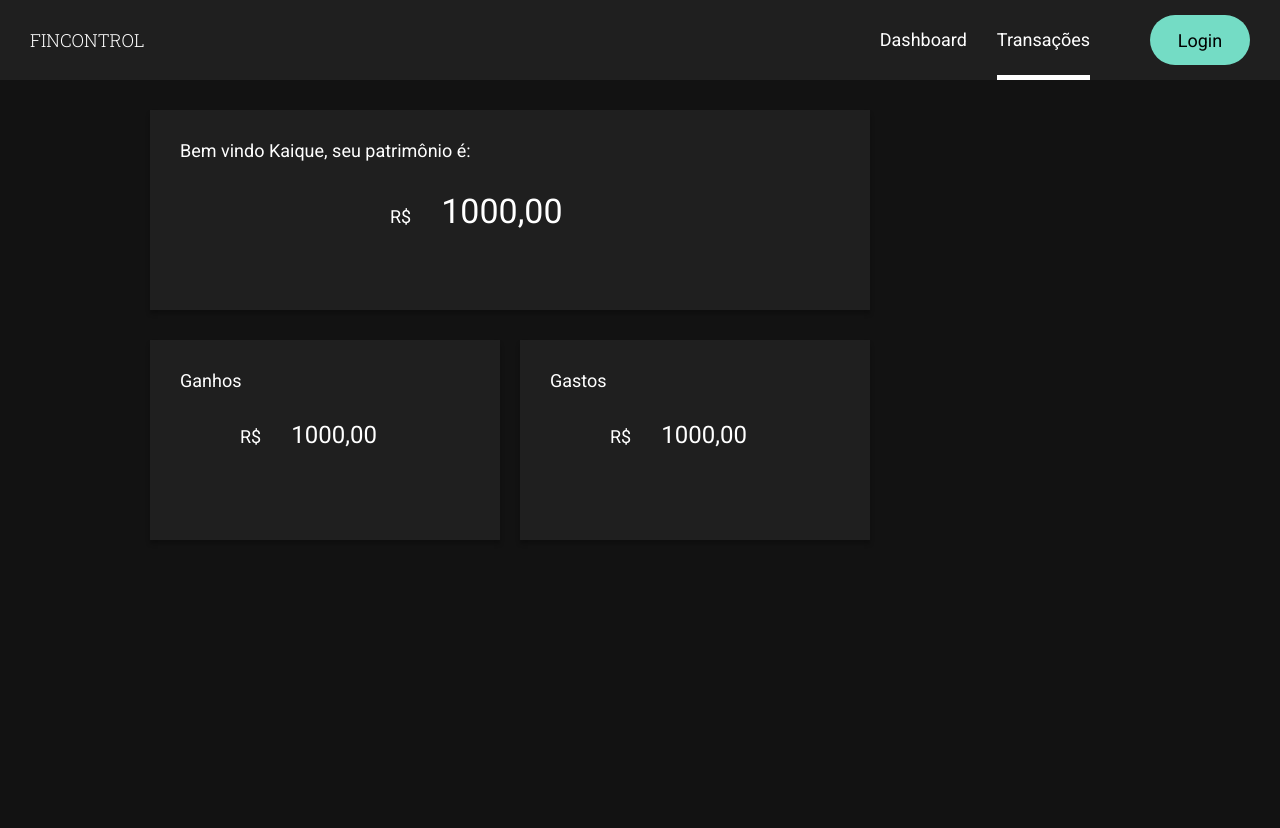
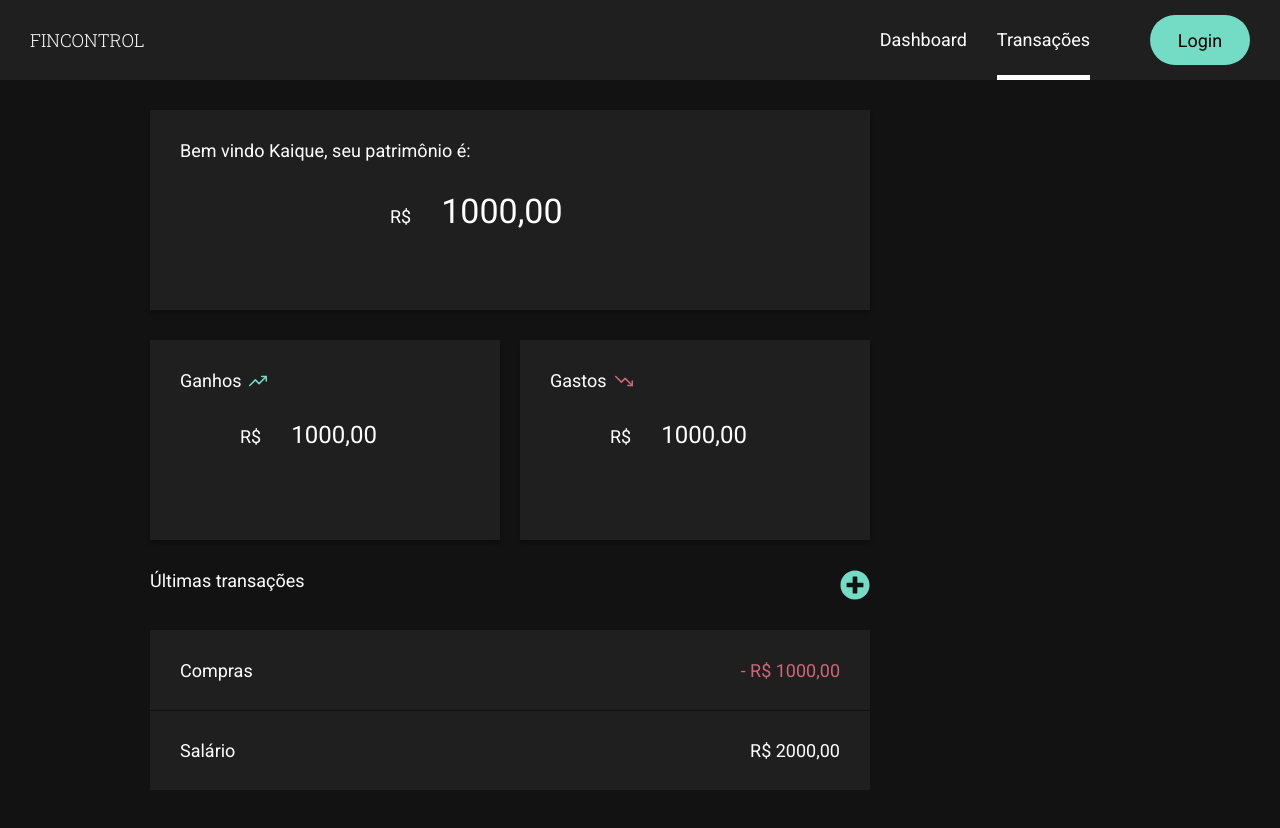
Before and after one commit to kaiquecaires/fincontrol, a Next.js app: page / in a window 1280 px wide. Shown: the top 828 px of the page. Before the commit the page ends 800 px from the top, so only its background shows below. Built offline with nearby package versions, Linux system fonts and the light colour scheme.

Commit message:
feat: make last transactions styles

```diff
--- a/package.json
+++ b/package.json
@@ -8,9 +8,11 @@
     "start": "next start"
   },
   "dependencies": {
+    "@types/react-icons": "^3.0.0",
     "next": "10.2.0",
     "react": "17.0.2",
     "react-dom": "17.0.2",
+    "react-icons": "^4.2.0",
     "sass": "^1.32.12"
   },
   "devDependencies": {
--- a/pages/home.module.scss
+++ b/pages/home.module.scss
@@ -46,9 +46,14 @@
   }
 
   .title {
-    display: block;
     padding-top: 3rem;
     padding-left: 3rem;
+    display: flex;
+    align-items: center;
+
+    svg {
+      margin-left: 0.8rem;
+    }
   }
 
   .valueContainer {
@@ -61,3 +66,48 @@
     }
   }
 }
+
+.transactionsContainer {
+  width: 100%;
+  margin-top: 3rem;
+
+  .transactionsHeader {
+    display: flex;
+    justify-content: space-between;
+
+    svg {
+      cursor: pointer;
+    }
+  }
+
+  .transactions {
+    margin-top: 3rem;
+    margin-bottom: 12rem;
+
+    .transaction {
+      display: flex;
+      justify-content: space-between;
+      height: 8rem;
+      align-items: center;
+      background: var(--dark-500);
+      border-top: 1px solid var(--dark-700);
+
+      &:first-child {
+        border: none;
+      }
+
+      .transactionTitle {
+        margin-left: 3rem;
+      }
+
+      .transactionOutcome {
+        margin-right: 3rem;
+        color: var(--red-500);
+      }
+
+      .transactionIncome {
+        margin-right: 3rem;
+      }
+    }
+  }
+}
--- a/pages/index.tsx
+++ b/pages/index.tsx
@@ -1,4 +1,6 @@
 import styles from './home.module.scss'
+import { FaPlusCircle } from 'react-icons/fa';
+import { FiTrendingUp, FiTrendingDown } from 'react-icons/fi';
 
 export default function Home() {
   return (
@@ -13,22 +15,44 @@ export default function Home() {
 
       <div className={styles.balance}>
         <div className={styles.income}>
-          <span className={styles.title}>Ganhos</span>
+          <span className={styles.title}>
+            Ganhos
+            <FiTrendingUp color="#74DCC5" />
+          </span>
           <div className={styles.valueContainer}>
             <span className={styles.type}>R$</span>
             <span className={styles.value}>1000,00</span>
           </div>
         </div>
-
         <div className={styles.outcome}>
-          <span className={styles.title}>Gastos</span>
+          <span className={styles.title}>
+            Gastos
+            <FiTrendingDown color="#CF6679" />
+          </span>
           <div className={styles.valueContainer}>
             <span className={styles.type}>R$</span>
             <span className={styles.value}>1000,00</span>
           </div>
         </div>
       </div>
-      <div className={styles.transactions}></div>
+
+      <div className={styles.transactionsContainer}>
+        <div className={styles.transactionsHeader}>
+          <span className={styles.transactionsTitle}>Últimas transações</span>
+          <FaPlusCircle color="#74DCC5" size={30} />
+        </div>
+        <div className={styles.transactions}>
+          <div className={styles.transaction}>
+            <span className={styles.transactionTitle}>Compras</span>
+            <span className={styles.transactionOutcome}>- R$ 1000,00</span>
+          </div>
+
+          <div className={styles.transaction}>
+            <span className={styles.transactionTitle}>Salário</span>
+            <span className={styles.transactionIncome}>R$ 2000,00</span>
+          </div>
+        </div>
+      </div>
     </div>
   )
 }
```
Also changed, not shown: 1 other file (tests, documents, lock files or other folders).
